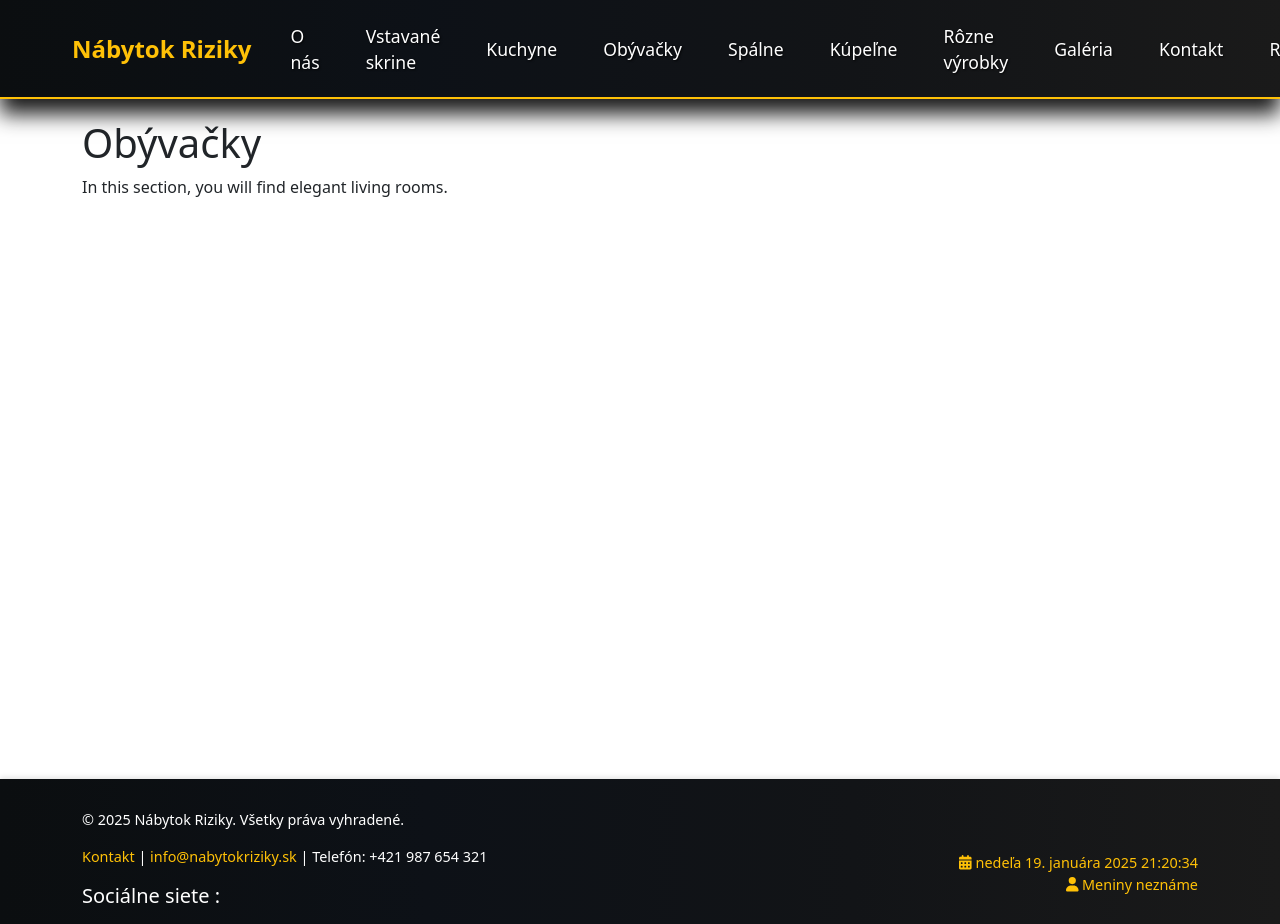
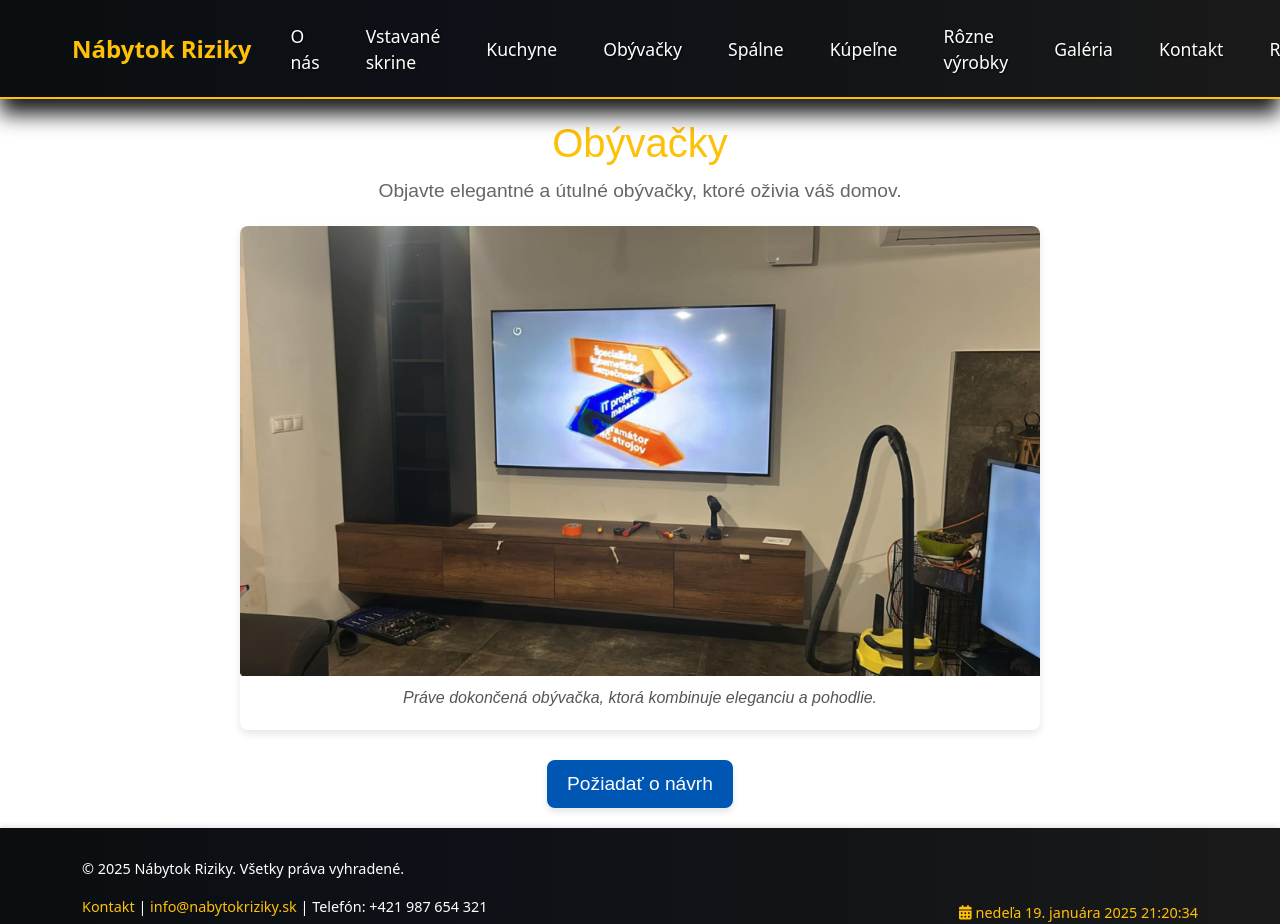
Before and after one commit to MartinRiziky/Nabytok_Riziky, a Vue app: page /living-rooms in a window 1280 px wide. Shown: the top 924 px of the page. Built offline with nearby package versions, Linux system fonts and the light colour scheme; grey boxes are pictures that could not be loaded.

Commit message:
Pridanie_Fotiek

```diff
--- a/src/views/KitchensView.vue
+++ b/src/views/KitchensView.vue
@@ -1,8 +1,18 @@
 <template>
   <div class="container">
     <h1>Kuchyne</h1>
-    <p>In this section, you will find modern custom kitchens.</p>
-    <!-- Add content for Kitchens -->
+    <p>Objavte moderné a na mieru navrhnuté kuchyne, ktoré sa prispôsobia vašim potrebám.</p>
+
+    <!-- Obrázok kuchyne s popisom -->
+    <div class="image-container">
+      <img src="@/assets/img/kitchen2.jpg" alt="Modern Kitchen" />
+      <p class="image-description">Elegantná kuchyňa s dreveným dekorom a moderným dizajnom.</p>
+    </div>
+
+    <!-- CTA tlačidlo -->
+    <div class="cta-container">
+      <router-link to="/kontakt" class="cta-button">Požiadať o návrh</router-link>
+    </div>
   </div>
 </template>
 
@@ -13,5 +23,68 @@ export default {
 </script>
 
 <style scoped>
-/* Styles for Kitchens */
+/* Kontejner */
+.container {
+  text-align: center; /* Zarovná obsah na stred */
+  padding: 20px;
+  font-family: 'Arial', sans-serif;
+}
+
+/* Nadpis */
+h1 {
+  font-size: 2.5em;
+  color: #ffc107; /* Zlatá farba */
+  margin-bottom: 10px;
+}
+
+/* Text */
+p {
+  font-size: 1.2em;
+  color: #666;
+  margin-bottom: 20px;
+}
+
+/* Obrázok s popisom */
+.image-container {
+  margin: 20px auto;
+  max-width: 800px; /* Obmedzí maximálnu šírku obrázka */
+  border-radius: 8px;
+  overflow: hidden;
+  box-shadow: 0 4px 8px rgba(0, 0, 0, 0.1); /* Jemný tieň */
+}
+
+.image-container img {
+  width: 100%; /* Obrázok prispôsobí šírke rodiča */
+  height: auto; /* Zachová proporcie */
+  display: block;
+}
+
+.image-description {
+  margin-top: 10px;
+  font-size: 1rem;
+  color: #555;
+  font-style: italic;
+}
+
+/* CTA tlačidlo */
+.cta-container {
+  margin-top: 30px;
+}
+
+.cta-button {
+  display: inline-block;
+  padding: 10px 20px;
+  font-size: 1.2rem;
+  color: #ffffff;
+  background-color: #0056b3; /* Modrá farba tlačidla */
+  border-radius: 8px;
+  text-decoration: none;
+  box-shadow: 0 4px 6px rgba(0, 0, 0, 0.1); /* Jemný tieň */
+  transition: background-color 0.3s ease, transform 0.3s ease;
+}
+
+.cta-button:hover {
+  background-color: #004494; /* Tmavšia modrá pri hover */
+  transform: translateY(-2px); /* Jemný pohyb nahor */
+}
 </style>
--- a/src/views/LivingRoomsView.vue
+++ b/src/views/LivingRoomsView.vue
@@ -1,8 +1,18 @@
 <template>
   <div class="container">
     <h1>Obývačky</h1>
-      <p>In this section, you will find elegant living rooms.</p>
-      <!-- Add content for Living Rooms -->
+    <p>Objavte elegantné a útulné obývačky, ktoré oživia váš domov.</p>
+
+    <!-- Obrázok obývačky s popisom -->
+    <div class="image-container">
+      <img src="@/assets/img/livingroom2.jpg" alt="Elegant Living Room" />
+      <p class="image-description">Práve dokončená obývačka, ktorá kombinuje eleganciu a pohodlie.</p>
+    </div>
+
+    <!-- CTA tlačidlo -->
+    <div class="cta-container">
+      <router-link to="/kontakt" class="cta-button">Požiadať o návrh</router-link>
+    </div>
   </div>
 </template>
 
@@ -13,5 +23,68 @@
 </script>
 
 <style scoped>
-  /* Styles for Living Rooms */
+/* Kontejner */
+.container {
+  text-align: center; /* Zarovná obsah na stred */
+  padding: 20px;
+  font-family: 'Arial', sans-serif;
+}
+
+/* Nadpis */
+h1 {
+  font-size: 2.5em;
+  color: #ffc107; /* Zlatá farba */
+  margin-bottom: 10px;
+}
+
+/* Text */
+p {
+  font-size: 1.2em;
+  color: #666;
+  margin-bottom: 20px;
+}
+
+/* Obrázok s popisom */
+.image-container {
+  margin: 20px auto;
+  max-width: 800px; /* Obmedzí maximálnu šírku obrázka */
+  border-radius: 8px;
+  overflow: hidden;
+  box-shadow: 0 4px 8px rgba(0, 0, 0, 0.1); /* Jemný tieň */
+}
+
+.image-container img {
+  width: 100%; /* Obrázok prispôsobí šírke rodiča */
+  height: auto; /* Zachová proporcie */
+  display: block;
+}
+
+.image-description {
+  margin-top: 10px;
+  font-size: 1rem;
+  color: #555;
+  font-style: italic;
+}
+
+/* CTA tlačidlo */
+.cta-container {
+  margin-top: 30px;
+}
+
+.cta-button {
+  display: inline-block;
+  padding: 10px 20px;
+  font-size: 1.2rem;
+  color: #ffffff;
+  background-color: #0056b3; /* Modrá farba tlačidla */
+  border-radius: 8px;
+  text-decoration: none;
+  box-shadow: 0 4px 6px rgba(0, 0, 0, 0.1); /* Jemný tieň */
+  transition: background-color 0.3s ease, transform 0.3s ease;
+}
+
+.cta-button:hover {
+  background-color: #004494; /* Tmavšia modrá pri hover */
+  transform: translateY(-2px); /* Jemný pohyb nahor */
+}
 </style>
```
Also changed, not shown: src/assets/img/kitchen2.jpg (added), src/assets/img/livingroom2.jpg (added). Lines whose indentation alone changed are shown as unchanged.
